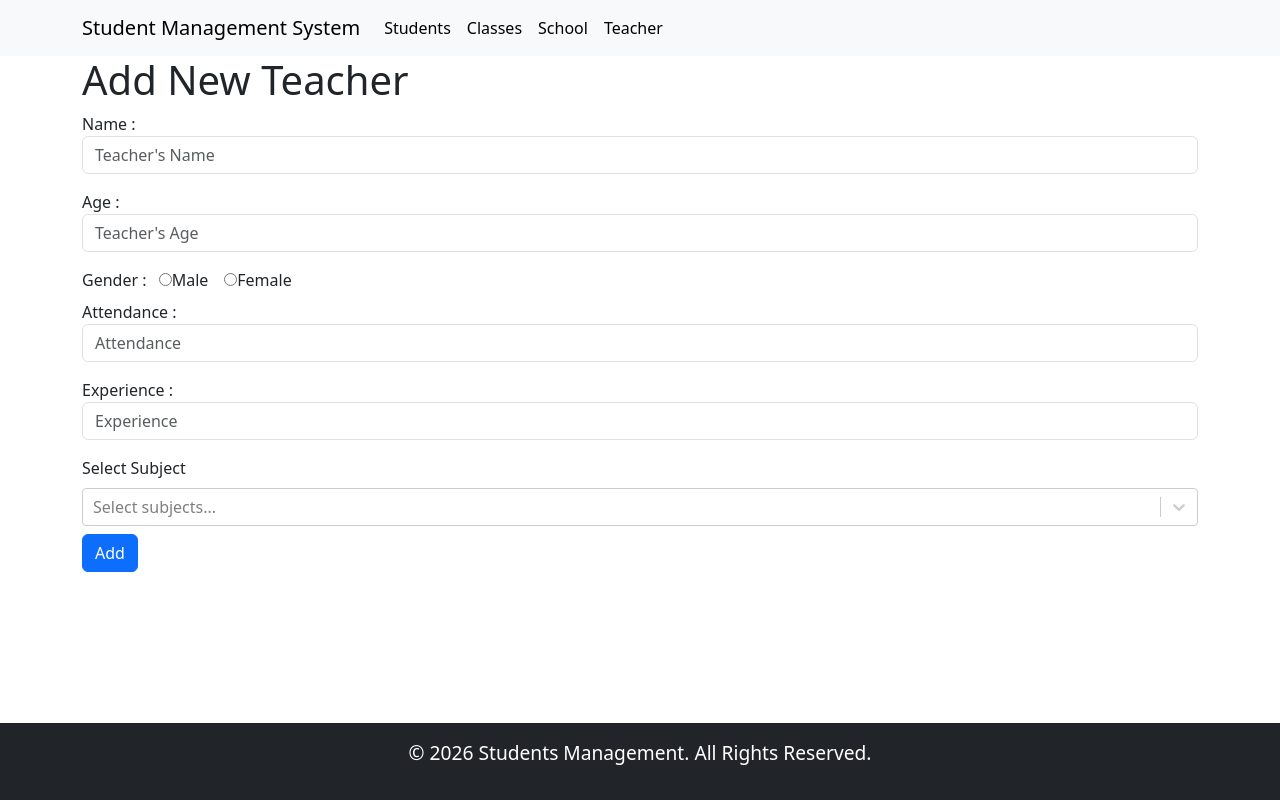
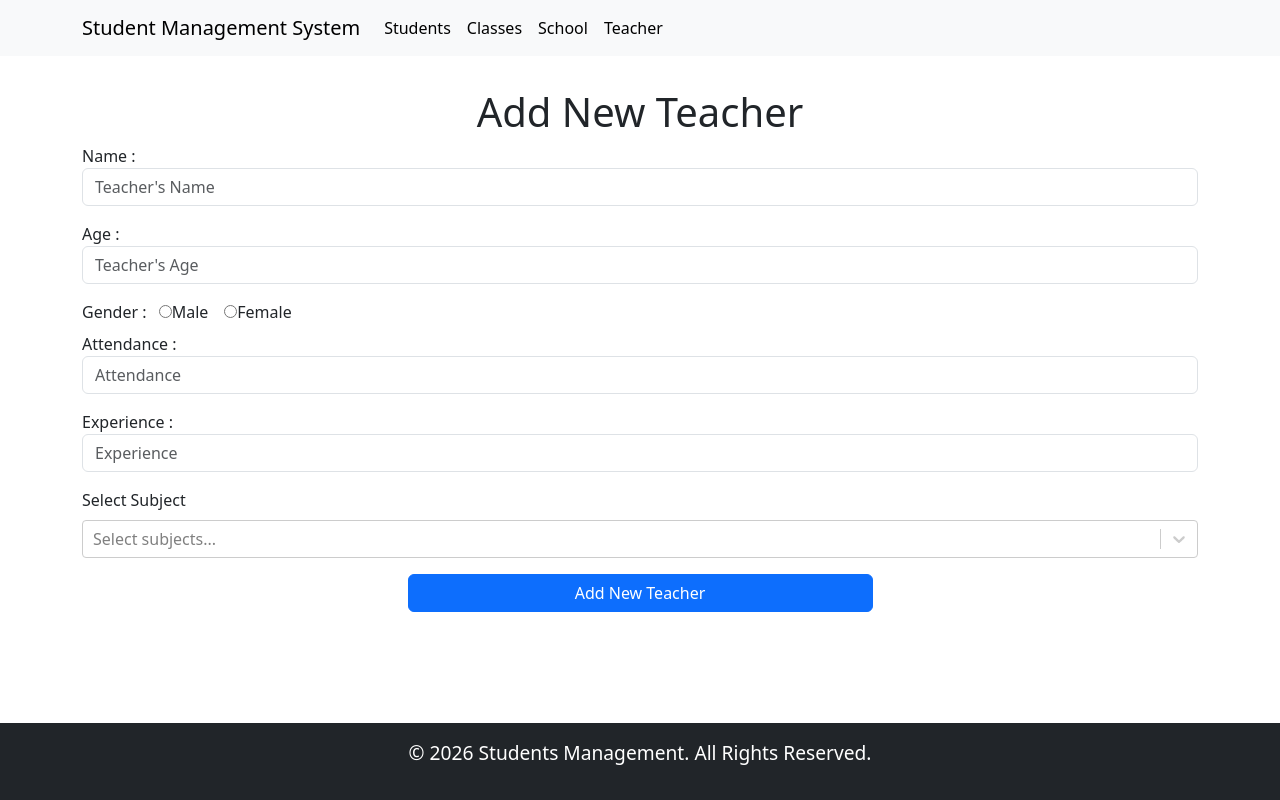
Before and after one commit to sourjyendu-barik/studentmanagement, a React (Vite) app: page /addTeacher in a window 1280 px wide. Built offline with nearby package versions, Linux system fonts and the light colour scheme.

Commit message:
improved ui

```diff
--- a/src/App.jsx
+++ b/src/App.jsx
@@ -7,7 +7,7 @@ function App() {
       <header>
         <Navbar />
       </header>
-      <main>
+      <main className="py-3">
         <Outlet />
       </main>
       <Footer />
--- a/src/components/Button.jsx
+++ b/src/components/Button.jsx
@@ -1,8 +1,20 @@
 import React from "react";
 
-const Button = ({ color = "primary", name, type = "button", onClick }) => {
+const Button = ({
+  color = "primary",
+  name,
+  type = "button",
+  onClick,
+  className = "",
+  ...props
+}) => {
   return (
-    <button type={type} className={`btn btn-${color}`} onClick={onClick}>
+    <button
+      type={type}
+      className={`btn btn-${color} ${className}`}
+      onClick={onClick}
+      {...props}
+    >
       {name}
     </button>
   );
--- a/src/components/InputBox.jsx
+++ b/src/components/InputBox.jsx
@@ -1,6 +1,13 @@
 import React from "react";
 
-const InputBox = ({ placeholder, value, name, type = "text", onChange }) => {
+const InputBox = ({
+  placeholder,
+  value,
+  name,
+  type = "text",
+  onChange,
+  ...props
+}) => {
   const capitalize = (str) => {
     if (!str) return "";
     return str.charAt(0).toUpperCase() + str.slice(1);
@@ -17,6 +24,7 @@ const InputBox = ({ placeholder, value, name, type = "text", onChange }) => {
         onChange={onChange}
         className="form-control"
         required
+        {...props}
       />
     </div>
   );
--- a/src/components/SectionContainer.jsx
+++ b/src/components/SectionContainer.jsx
@@ -2,7 +2,7 @@ import React from "react";
 
 const SectionContainer = ({ children }) => {
   return (
-    <section>
+    <section className="py-3">
       <div className="container">{children}</div>
     </section>
   );
--- a/src/pages/Teachers/AddTeacher.jsx
+++ b/src/pages/Teachers/AddTeacher.jsx
@@ -5,7 +5,7 @@ import TeacherForm from "./TeacherForm";
 const AddTeacher = () => {
   return (
     <SectionContainer>
-      <h1>Add New Teacher</h1>
+      <h1 className="text-center">Add New Teacher</h1>
       <TeacherForm exist={false} />
     </SectionContainer>
   );
--- a/src/pages/Teachers/TeacherForm.jsx
+++ b/src/pages/Teachers/TeacherForm.jsx
@@ -67,6 +67,8 @@ const TeacherForm = ({ exist = false, teacherData = {} }) => {
           onChange={onChange}
           value={formData.name}
           name="name"
+          pattern="[A-Za-z ]+"
+          title="Only letters and spaces are allowed"
         />
         <InputBox
           placeholder={"Teacher's Age"}
@@ -127,11 +129,16 @@ const TeacherForm = ({ exist = false, teacherData = {} }) => {
             })
           }
         />
-        <Button
-          name={exist ? "Update" : "Add"}
-          type="submit"
-          color={exist ? "secondary" : "primary"}
-        />
+        <div className="d-flex justify-content-center mt-3">
+          <div className="col-12 col-md-5">
+            <Button
+              name={exist ? "Update Teacher Details" : "Add New Teacher"}
+              type="submit"
+              color={exist ? "secondary" : "primary"}
+              className="w-100"
+            />
+          </div>
+        </div>
       </form>
       {/* <p>
         {formData.name} {formData.age} {formData.attendance} {formData.gender}{" "}
--- a/src/pages/Teachers/UpdateTeacher.jsx
+++ b/src/pages/Teachers/UpdateTeacher.jsx
@@ -8,7 +8,7 @@ const UpdateTeacher = () => {
   //console.log(teacherData);
   return (
     <SectionContainer>
-      <h1>Upadte Teacher Details</h1>
+      <h1 className="text-center">Upadte Teacher Details</h1>
       <TeacherForm exist={true} teacherData={teacherData} />
     </SectionContainer>
   );
--- a/src/pages/students/StudentForm.jsx
+++ b/src/pages/students/StudentForm.jsx
@@ -53,23 +53,29 @@ const StudentForm = ({ exist = false, studentsData = {} }) => {
         clearForm();
       }
       toast.success(
-        `student data ${exist ? "Updated" : "Added"} successfully.`,
+        `Students data ${exist ? "updated" : "added"} successfully`,
       );
     } catch (error) {
       //dispatch() ?/?
       console.error(error);
-      toast.error(`student data failed to ${exist ? "update" : "add"}`);
+      toast.error(
+        `Students data ${exist ? "failed to update" : "failed to added"}`,
+      );
     }
   };
   return (
     <SectionContainer>
-      <h1>{exist ? "Update Student" : "Add Student"}</h1>
+      <h1 className="text-center">
+        {exist ? "Update Student" : "Add Student"}
+      </h1>
       <form onSubmit={handleSubmit}>
         <InputBox
           placeholder={"Name"}
           onChange={onChange}
           value={formData.name}
           name="name"
+          pattern="[A-Za-z ]+"
+          title="Only letters and spaces are allowed"
         />
         <InputBox
           placeholder={"Age"}
@@ -138,11 +144,16 @@ const StudentForm = ({ exist = false, studentsData = {} }) => {
             />
           </>
         )}
-        <Button
-          name={exist ? "Update" : "Add"}
-          type="submit"
-          color={exist ? "secondary" : "primary"}
-        />
+        <div className="d-flex justify-content-center mt-3">
+          <div className="col-12 col-md-5">
+            <Button
+              name={exist ? "Update Student Details" : "Add New Student"}
+              type="submit"
+              color={exist ? "secondary" : "primary"}
+              className="w-100"
+            />
+          </div>
+        </div>
       </form>
       {/* <p>
         {formData.name} {formData.age} {formData.grade} {formData.gender}
--- a/src/pages/students/StudentView.jsx
+++ b/src/pages/students/StudentView.jsx
@@ -19,7 +19,7 @@ const StudentView = () => {
   return (
     <>
       <SectionContainer>
-        <h1>Student View</h1>
+        <h1 className="text-center">Student View</h1>
         {/* <button
           className="btn btn-warning"
           onClick={() => navigate("/addstudent")}
```
